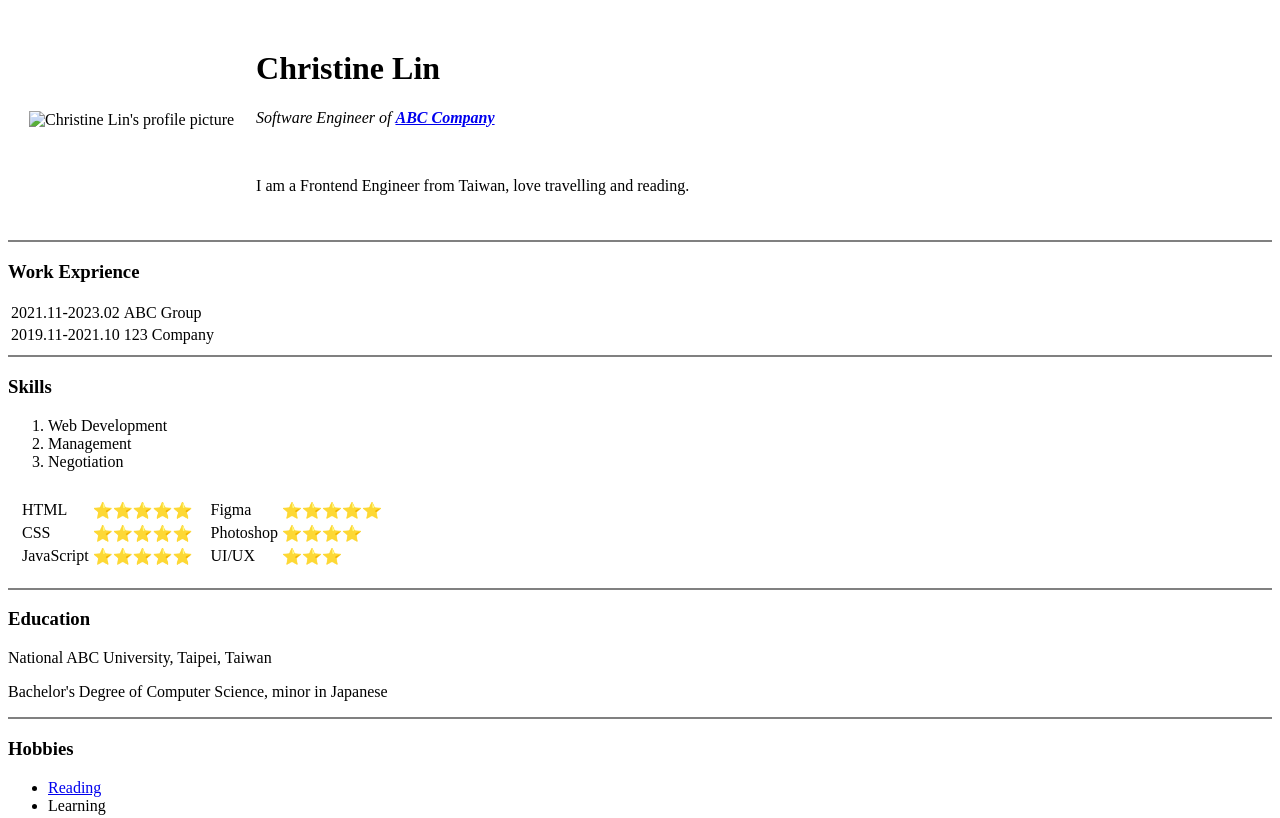
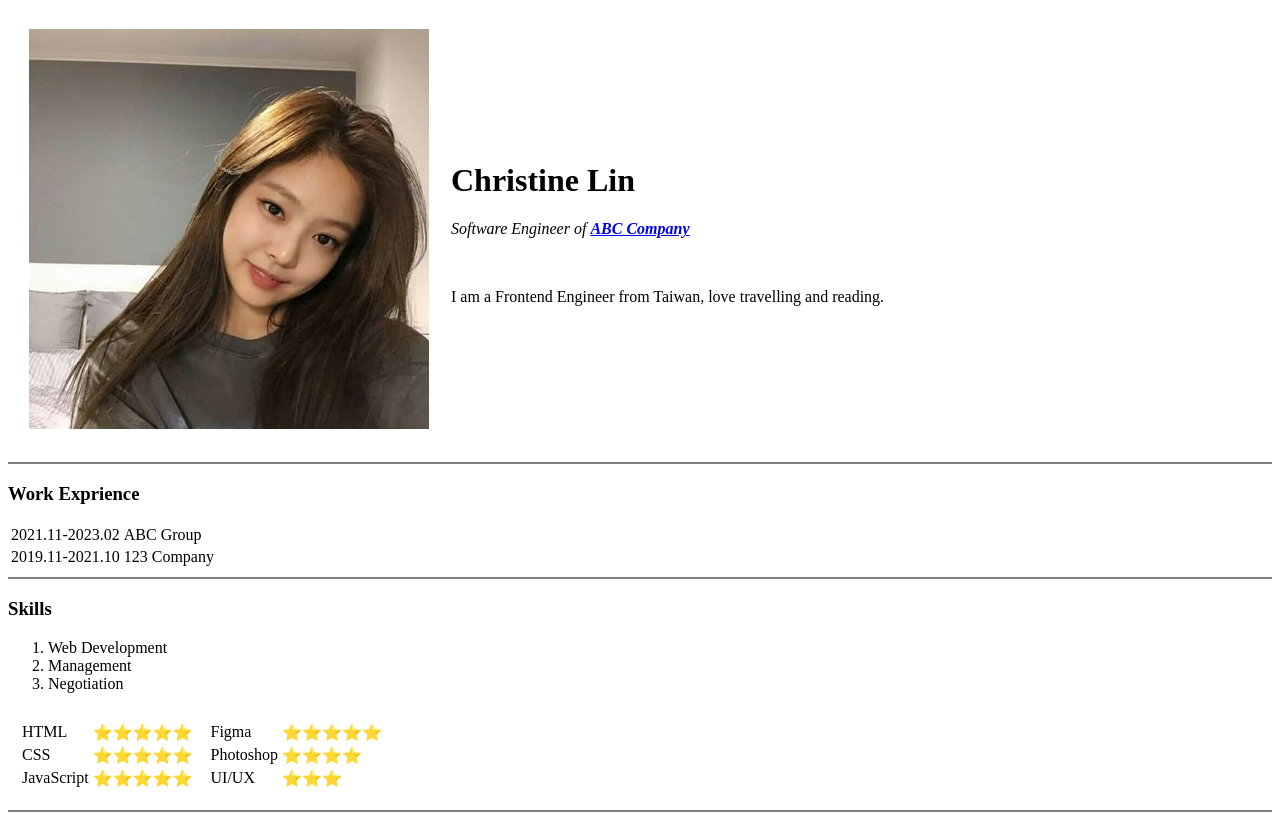
Before and after one commit to chrischlin/CV, a plain HTML site: page index.html in a window 1280 px wide. Shown: the top 818 px of the page. Drawn offline with Linux system fonts and the light colour scheme.

Commit message:
Update index.html

```diff
--- a/index.html
+++ b/index.html
@@ -6,7 +6,7 @@
   </head>
   <table cellspacing="20">
     <tr>
-      <td><img src="Image/Jennie.jpeg" alt="Christine Lin's profile picture"></td>
+      <td><img src="Jennie.jpeg" alt="Christine Lin's profile picture"></td>
       <td>
         <h1>Christine Lin</h1>
         <p><em>Software Engineer of <strong><a href="https://www.google.com.tw/">ABC Company</a></strong></em></p>
```
